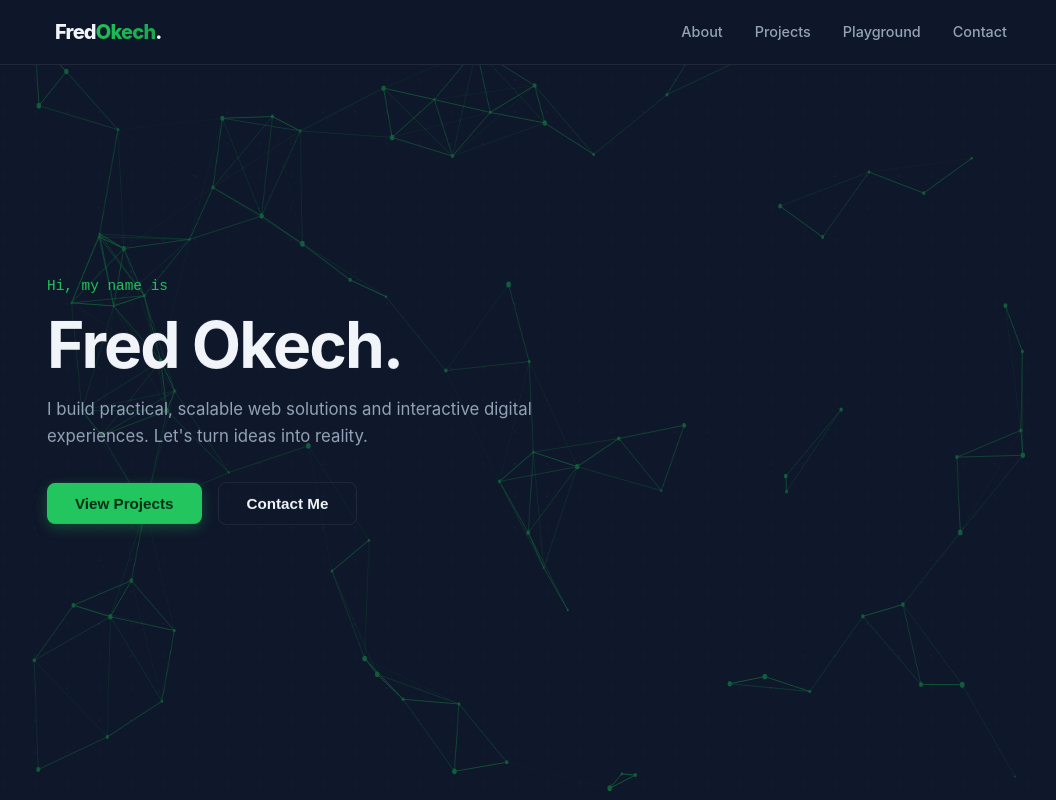
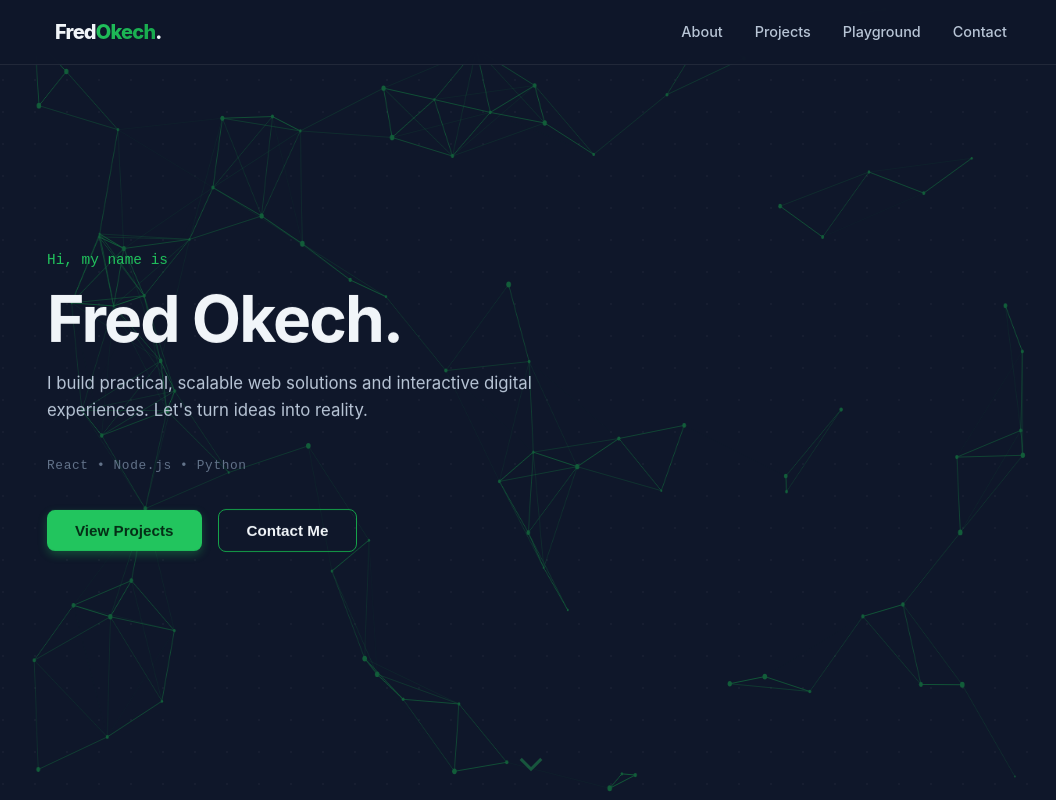
Before and after one commit to fredokaych/portfolio-react, a React (Vite) app: page /#/ in a window 1280 px wide. Shown: the top 800 px of the page, without its empty margins (109-1165 px from the left). Built offline with nearby package versions, Linux system fonts and the light colour scheme.

Commit message:
Hero enhancements

```diff
--- a/src/components/Hero.jsx
+++ b/src/components/Hero.jsx
@@ -167,23 +167,14 @@ const Hero = () => {
           I build practical, scalable web solutions and interactive digital experiences.
           Let's turn ideas into reality.
         </p>
-        {/* <div className="hero-btns">
-          <a href="#projects" className="btn btn-primary">View Projects</a>
+        <p className="hero-stack">
+          React • Node.js • Python
+        </p>
 
-          <a href="#contact" className="btn btn-outline">Contact Me</a>
-        </div> */}
-        {/* <div className="hero-btns">
+        <div className="hero-btns">
           <button className="btn btn-primary"
             onClick={() => {
-              // scroll to projects
-              if (window.location.pathname !== "/") {
-                window.location.href = "/"; // navigate to homepage first
-                setTimeout(() => {
-                  document.getElementById("Projects")?.scrollIntoView({ behavior: "smooth" });
-                }, 100);
-              } else {
-                document.getElementById("projects")?.scrollIntoView({ behavior: "smooth" });
-              }
+              document.getElementById("projects")?.scrollIntoView({ behavior: "smooth" });
             }}
           >
             View Projects
@@ -191,31 +182,7 @@ const Hero = () => {
 
           <button className="btn btn-outline"
             onClick={() => {
-              if (window.location.pathname !== "/") {
-                window.location.href = "/";
-                setTimeout(() => {
-                  document.getElementById("contact")?.scrollIntoView({ behavior: "smooth" });
-                }, 100);
-              } else {
-                document.getElementById("contact")?.scrollIntoView({ behavior: "smooth" });
-              }
-            }}
-          >
-            Contact Me
-          </button>
-        </div> */}
-        <div className="hero-btns">
-          <button className="btn btn-primary"
-            onClick={() => {
-                document.getElementById("projects")?.scrollIntoView({ behavior: "smooth" });
-            }}
-          >
-            View Projects
-          </button>
-
-          <button className="btn btn-outline"
-            onClick={() => {
-                document.getElementById("contact")?.scrollIntoView({ behavior: "smooth" });
+              document.getElementById("contact")?.scrollIntoView({ behavior: "smooth" });
             }}
           >
             Contact Me
@@ -223,6 +190,11 @@ const Hero = () => {
         </div>
 
       </div>
+      <div className="scroll-indicator">
+        {/* <span>Scroll</span> */}
+        <div className="scroll-arrow"></div>
+      </div>
+
     </section>
   );
 };
--- a/src/index.css
+++ b/src/index.css
@@ -8,7 +8,7 @@
     --card-bg: rgba(30, 41, 59, 0.6);
     --card-hover-bg: rgba(30, 41, 59, 0.8);
     --text-primary: #f1f5f9;
-    --text-secondary: #94a3b8;
+    --text-secondary: #b8c5d6;
 
     --accent-primary: #22c55e;
     --accent-secondary: #16a34a;
@@ -267,6 +267,13 @@ section {
     max-width: 540px;
     margin-bottom: 2rem;
 }
+.hero-stack {
+    font-size: 0.8rem;
+    font-family: 'JetBrains Mono', monospace;
+    color: #64748b; /* Slightly muted */
+    margin-bottom: 2rem;
+    letter-spacing: 0.05em;
+}
 
 /* Buttons */
 .btn {
@@ -275,7 +282,6 @@ section {
     justify-content: center;
     padding: 0.75rem 1.75rem;
     border-radius: 8px;
-    /* Less round, more modern/tech */
     font-weight: 600;
     font-size: 0.95rem;
     transition: var(--transition);
@@ -286,25 +292,61 @@ section {
 .btn-primary {
     background: var(--accent-primary);
     color: #052e16;
-    box-shadow: 0 4px 14px var(--accent-glow);
+    box-shadow: 0 4px 10px var(--accent-glow);
 }
 
 .btn-primary:hover {
     transform: translateY(-2px);
-    box-shadow: 0 6px 20px rgba(34, 197, 94, 0.5);
+    box-shadow: 0 6px 14px rgba(34, 197, 94, 0.5);
 }
 
 .btn-outline {
     background: transparent;
-    border: 1px solid var(--border-color);
+    border: 1px solid var(--accent-secondary);
     margin-left: 1rem;
     color: var(--text-primary);
 }
 
 .btn-outline:hover {
-    border-color: var(--text-primary);
+    transform: translateY(-2px);
+    border-color: var(--accent-primary);
     background: rgba(255, 255, 255, 0.05);
+    box-shadow: 0 6px 14px rgba(34, 197, 94, 0.5);
 }
+
+.scroll-indicator {
+    position: absolute;
+    bottom: 2rem;
+    left: 50%;
+    transform: translateX(-50%);
+    opacity: 0.6;
+    animation: fadeInScroll 1.5s ease forwards;
+}
+
+/* Arrow */
+.scroll-arrow {
+    display: block;
+    width: 16px;
+    height: 16px;
+    border-left: 3px solid var(--accent-primary);
+    border-bottom: 3px solid var(--accent-primary);
+    transform: rotate(-45deg);
+    animation: arrowMove 1.6s infinite ease-in-out;
+}
+
+/* Smooth floating motion */
+@keyframes arrowMove {
+    0% { transform: rotate(-45deg) translateY(0); opacity: 0.6; }
+    50% { transform: rotate(-45deg) translateY(6px); opacity: 1; }
+    100% { transform: rotate(-45deg) translateY(0); opacity: 0.6; }
+}
+
+@keyframes fadeInScroll {
+    from { opacity: 0; }
+    to { opacity: 0.6; }
+}
+
+
 
 /* ================================
    LIME BAND SECTION
```
